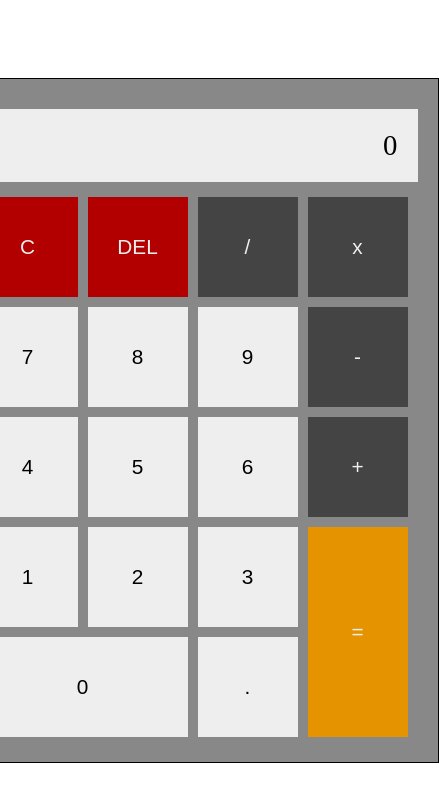
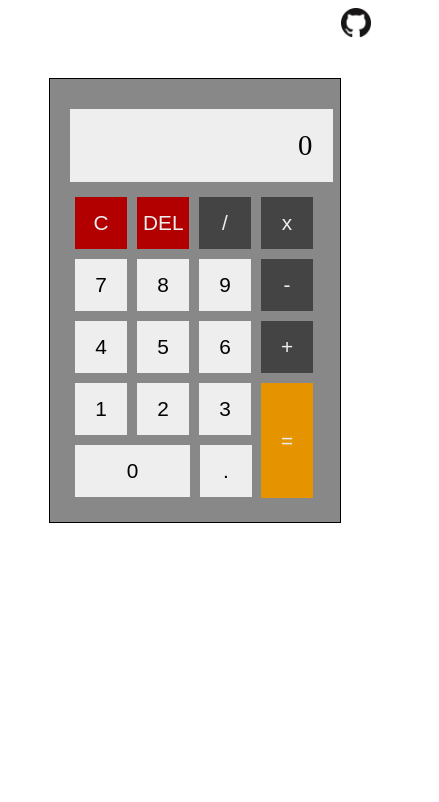
Before and after one commit to CourtneeM/top-calculator, a plain HTML site: page index.html in a window 390 px wide. Shown: the whole page, 439 px wide, since content can reach past the window. Drawn offline with Linux system fonts and the light colour scheme.

Commit message:
Added mobile media query and github link.

```diff
--- a/index.html
+++ b/index.html
@@ -8,6 +8,9 @@
   <title>Calculator</title>
 </head>
 <body>
+  <header>
+    <a href="https://github.com/CourtneeM/top-calculator"><img src="images/GitHub-Mark-64px.png" alt="github"></a>
+  </header>
 
   <main id="calc-body">
     <p id="display">0</p>
@@ -42,7 +45,6 @@
       </div>
     </div>
   </main>
-
   <script src="script.js"></script>
 </body>
 </html>
--- a/style.css
+++ b/style.css
@@ -7,7 +7,7 @@ body {
 #display {
   margin: 10px 0;
   padding: 20px 20px 20px 0;
-  width: 425px;
+  width: 97%;
   background-color: #eee;
   text-align: right;
   font-size: 1.8rem;
@@ -67,3 +67,38 @@ body {
   width: 210px;
   height: 100px;
 }
+
+header {
+  position: absolute;
+  right: 5%;
+}
+
+header a img {
+  width: 45px;
+}
+
+@media screen and (max-width: 500px) {
+  header a img {
+    width: 30px;
+  }
+
+  #calc-body {
+    width: 250px;
+  }
+
+  .sm-btn {
+    width: 52px;
+    height: 52px;
+  }
+
+  .lg-btn-vertical {
+    right: 22px;
+    width: 52px;
+    height: 115px;
+  }
+
+  .lg-btn-horizontal {
+    width: 115px;
+    height: 52px;
+  }
+}
```
Also changed, not shown: images/GitHub-Mark-64px.png (added).
